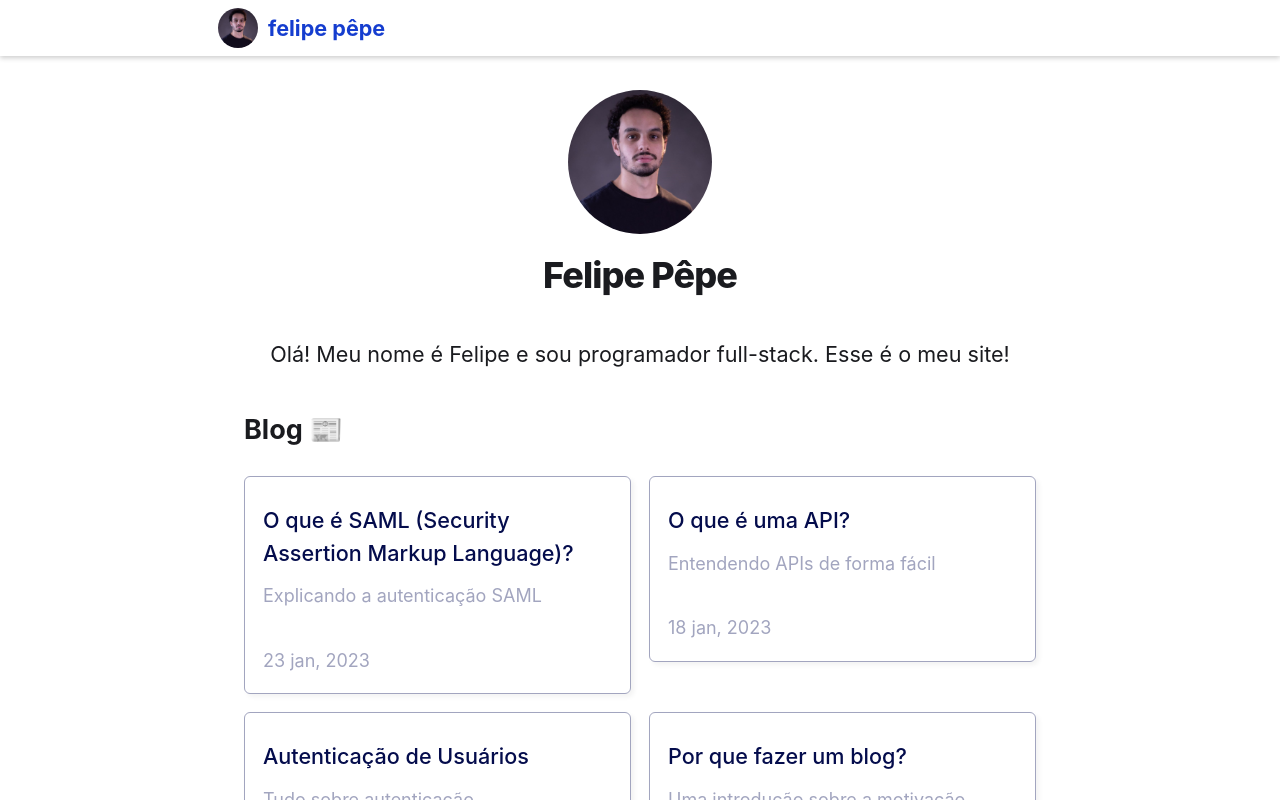
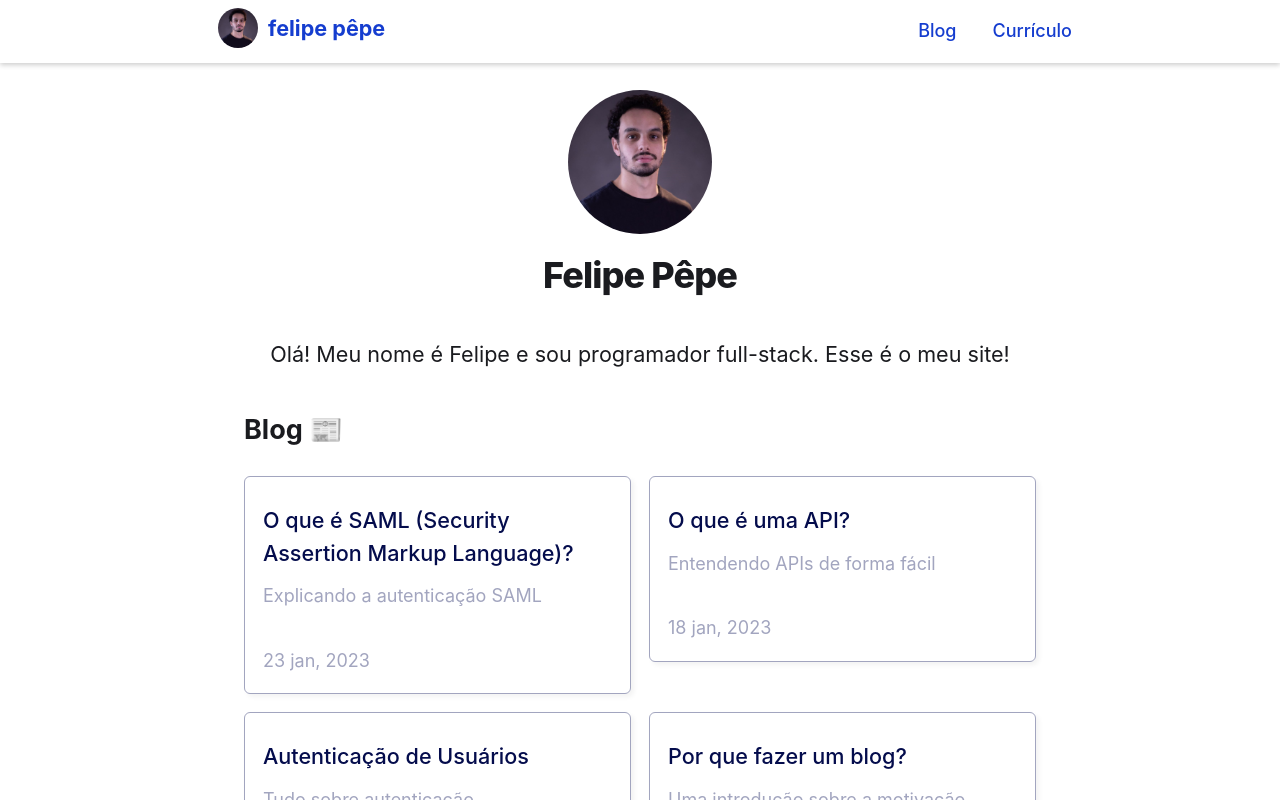
Before and after one commit to lipe-pepe/personal-site, a Next.js app: page / in a window 1280 px wide. Shown: the top 800 px of the page. Built offline with nearby package versions, Linux system fonts and the light colour scheme.

Commit message:
Fixed header menu

```diff
--- a/components/navbar/Navbar.tsx
+++ b/components/navbar/Navbar.tsx
@@ -34,11 +34,19 @@ const Navbar: React.FC = () => {
         >
           <HiMenu className={styles.hamburgerIcon} />
         </button>
+        <div className={styles.menu}>
+          <Link href="/posts">
+            <p className={styles.menuButton}>Blog</p>
+          </Link>
+          <Link href="/cv">
+            <p className={styles.menuButton}>Currículo</p>
+          </Link>
+        </div>
       </div>
 
       {/* Menu mobile */}
       {hamburgerMenuActive && (
-        <div className={styles.menu}>
+        <div className={styles.menuMobile}>
           <Link href="/posts">
             <p className={styles.menuButton}>Blog</p>
           </Link>
--- a/components/navbar/navbar.module.css
+++ b/components/navbar/navbar.module.css
@@ -25,6 +25,7 @@
   gap: 10px;
   margin-left: 10px;
   cursor: pointer;
+  max-height: 40px;
 }
 
 .titleHeading {
@@ -51,11 +52,20 @@
   padding-top: 2px;
 }
 
-.menu {
+.menuMobile {
   display: flex;
   flex-direction: column;
   align-items: center;
   margin-top: 0.5rem;
+}
+
+.menu {
+  visibility: hidden;
+  display: none;
+  width: 0;
+  max-width: 0;
+  padding: 0;
+  margin: 0;
 }
 
 .menuButton {
@@ -72,4 +82,26 @@
   .hamburgerButton {
     visibility: hidden;
   }
+
+  .menu {
+    display: flex;
+    flex-direction: row;
+    justify-content: end;
+    align-items: center;
+    margin-top: 0;
+    gap: 2rem;
+    visibility: visible;
+  }
+
+  .menuButton {
+    color: #153dcf;
+    margin: 0.5rem 0;
+    font-weight: 500;
+    transition: 0.3s ease;
+    cursor: pointer;
+  }
+
+  .menuButton:hover {
+    transform: scale(1.1);
+  }
 }
--- a/pages/cv/index.tsx
+++ b/pages/cv/index.tsx
@@ -181,7 +181,7 @@ export default function Curriculum() {
           <b>Outros:</b> Unity
         </li>
       </ul>
-
+      <br />
       <Timeline title="Interesses" items={interests}></Timeline>
 
       <br />
--- a/pages/posts/posts.module.css
+++ b/pages/posts/posts.module.css
@@ -5,7 +5,7 @@
 }
 
 .list a {
-  color: black;
+  color: #040c4c;
   text-decoration: none;
   transition: color 0.3s ease;
 }
```
